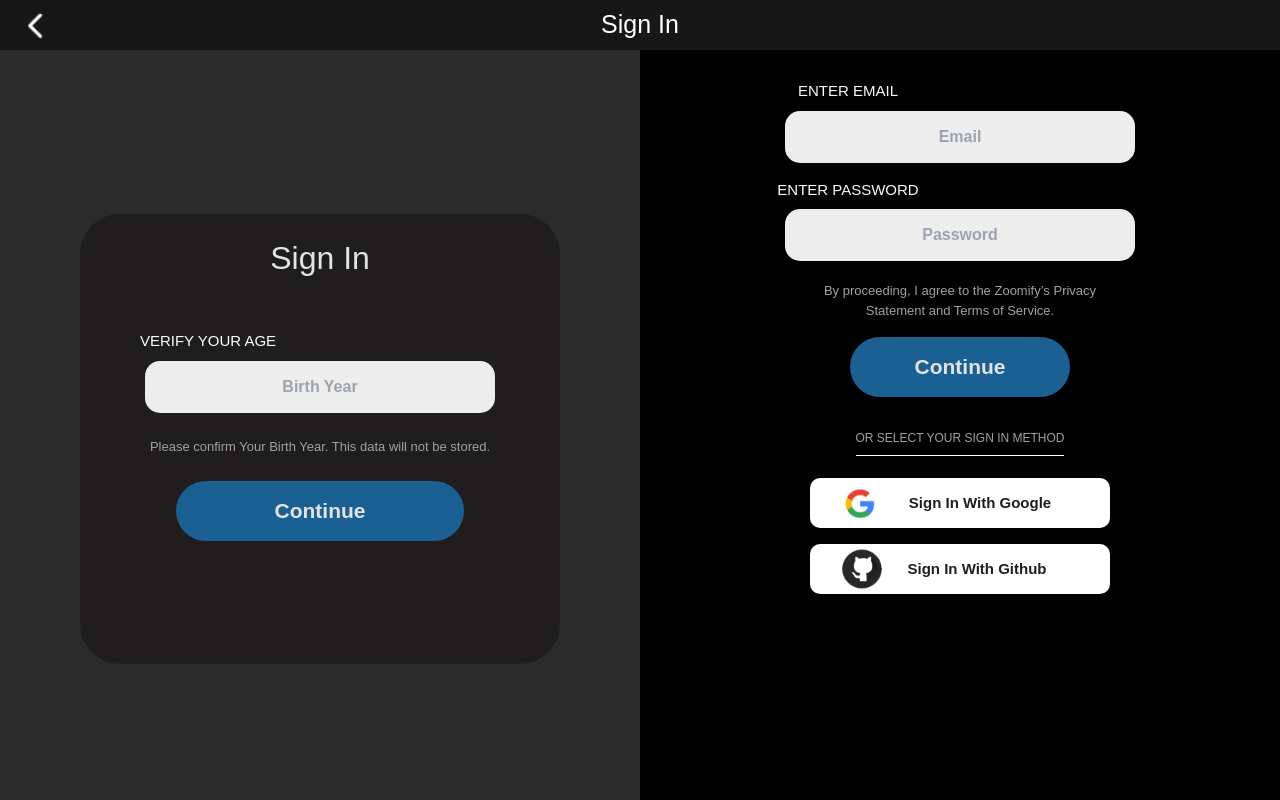
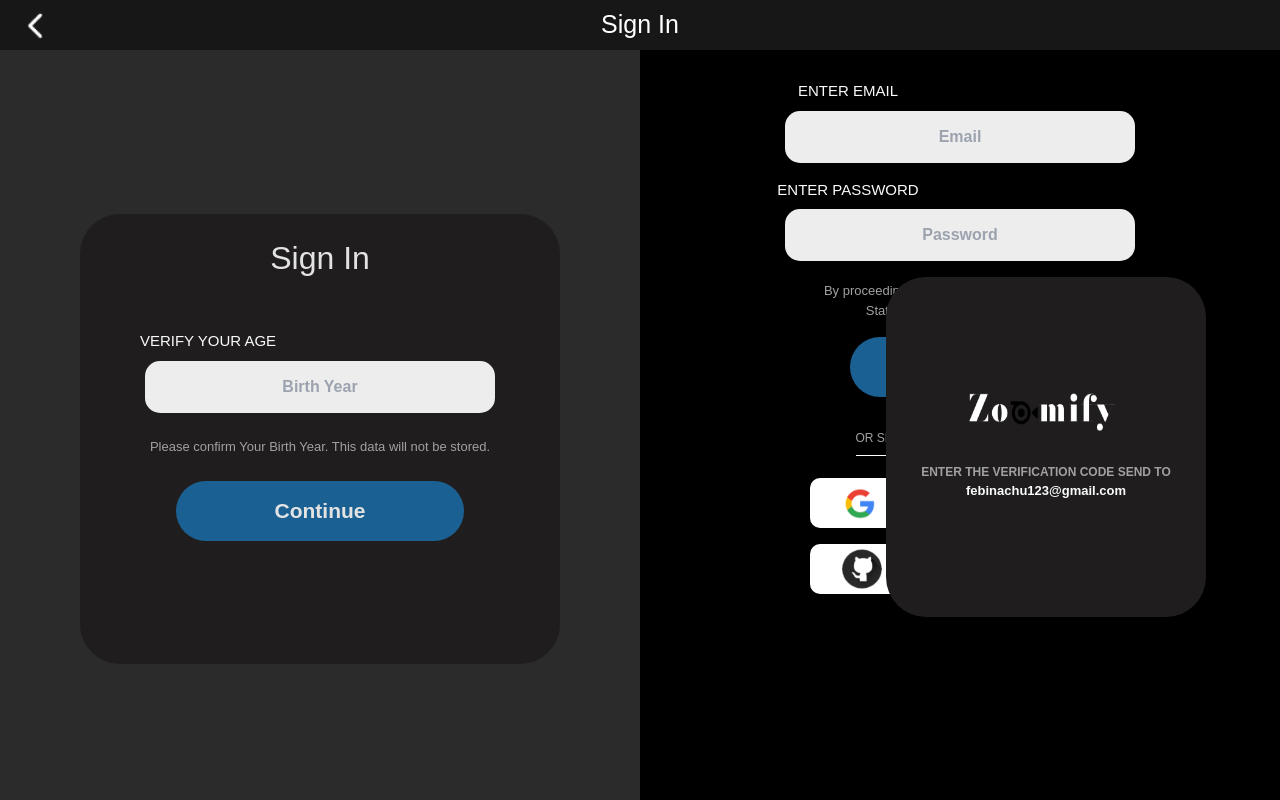
Before and after one commit to Febin-Joseph/zoomify, a React (Create React App) app in the folder client/: page /signin in a window 1280 px wide. Built offline with nearby package versions, Linux system fonts and the light colour scheme.

Commit message:
made OTP vrification card and made its position for each devices

```diff
--- a/client/src/components/common/card/OTPcard.jsx
+++ b/client/src/components/common/card/OTPcard.jsx
@@ -1,9 +1,27 @@
-import React from 'react'
+import React from 'react';
+import { zoomifyLogo } from '../../../constants/icons';
 
 const OTPcard = () => {
   return (
-    <div>OTPcard</div>
-  )
-}
+    <div className='flex justify-center items-center
+      absolute top-0 bottom-0 right-0 left-0
+       md:mr-7 md:top-[220px] md:left-[200px]'>
+      <div className='min-w-[320px] h-[340px] bg-[#1F1D1D] rounded-[40px]
+       flex flex-col justify-center items-center'>
+        <img
+          src={zoomifyLogo}
+          alt="zoomify"
+          className='md:w-[12vw] h-[50px]'
+        />
+        <p className='text-[12px] text-[#A1A1A1] font-semibold mt-5'>
+          ENTER THE VERIFICATION CODE SEND TO
+        </p>
+        <p className='text-[13px] text-[#FBFBFB] font-bold'>
+          febinachu123@gmail.com
+        </p>
+      </div>
+    </div>
+  );
+};
 
-export default OTPcard
+export default OTPcard;
--- a/client/src/pages/signin/SignIn.jsx
+++ b/client/src/pages/signin/SignIn.jsx
@@ -26,7 +26,7 @@
     <div className='flex flex-col bg-[#000] min-h-screen max-h-full'>
       <Nav value={"Sign In"} />
 
-      {/* Age Verification Section */}
+      {/* Age Verification Section and Left side Content */}
       <div className='hidden lg:flex lg:items-center lg:justify-center lg:w-[50%]
        lg:bg-[#2B2B2B] lg:flex-grow lg:pt-7'>
         <MainCard title={"Sign In"}>
@@ -57,7 +57,7 @@
         </MainCard>
       </div>
 
-      {/* This is for lg less than devices */}
+      {/* Right-Center Content for lg LESS than devices */}
       <div className='justify-center items-center lg:hidden'>
         {ageVerified ? (
           <div className='flex items-center justify-center'>
@@ -99,7 +99,7 @@
         )}
       </div>
 
-      {/* Right-Center Content for lg greater devices */}
+      {/* Right-Center Content for lg GREATER devices */}
       <div className='hidden lg:absolute lg:top-[80px] lg:right-0 lg:flex lg:flex-col
        lg:justify-center lg:items-center lg:h-[calc(100vh - 80px)] lg:w-[50%]'>
         <Rightside
--- a/client/src/pages/signup/Rightside.jsx
+++ b/client/src/pages/signup/Rightside.jsx
@@ -1,5 +1,5 @@
 import React from 'react';
-import { InputBtn, MainBtn, AuthenicationBtn } from '../../components';
+import { InputBtn, MainBtn, AuthenicationBtn, OTPcard } from '../../components';
 import { useFormik } from 'formik';
 import * as Yup from 'yup';
 import { useDispatch, useSelector } from 'react-redux';
@@ -98,6 +98,7 @@
         <AuthenicationBtn value={value1} logo={logo1} />
         <AuthenicationBtn value={value2} logo={logo2} />
       </div>
+      <OTPcard />
     </div>
   );
 };
```
Also changed, not shown: client/src/pages/home/Home.jsx (line endings or trailing spaces).
